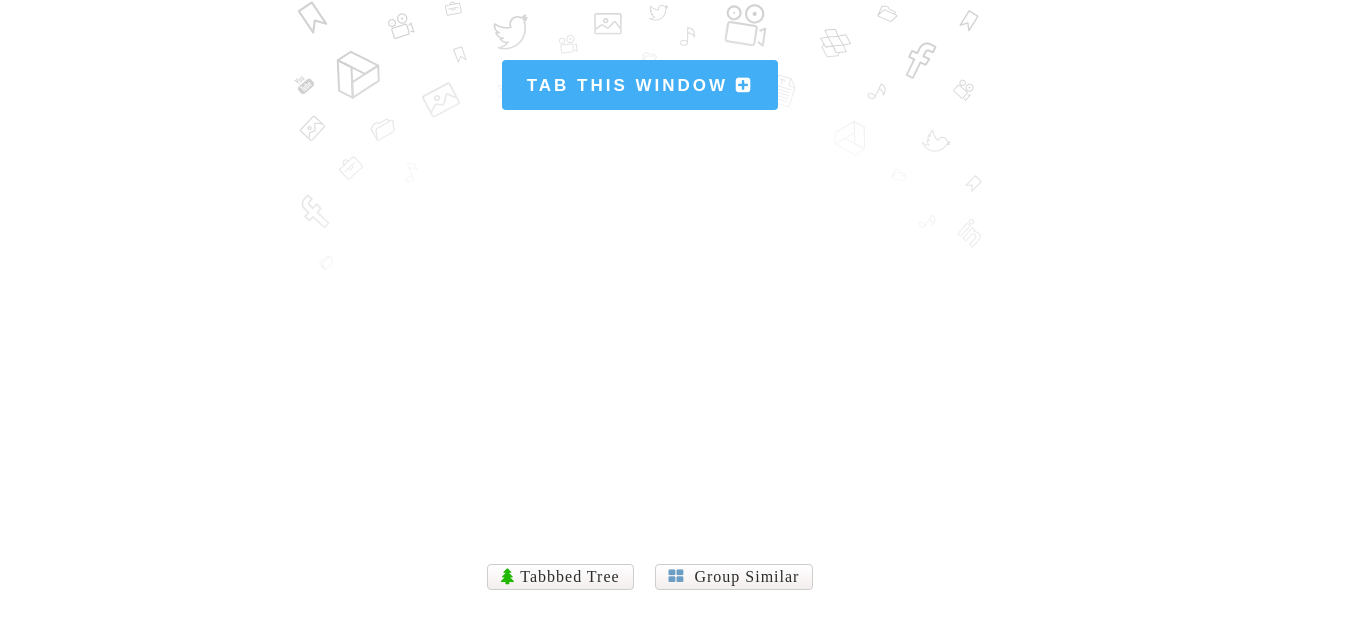
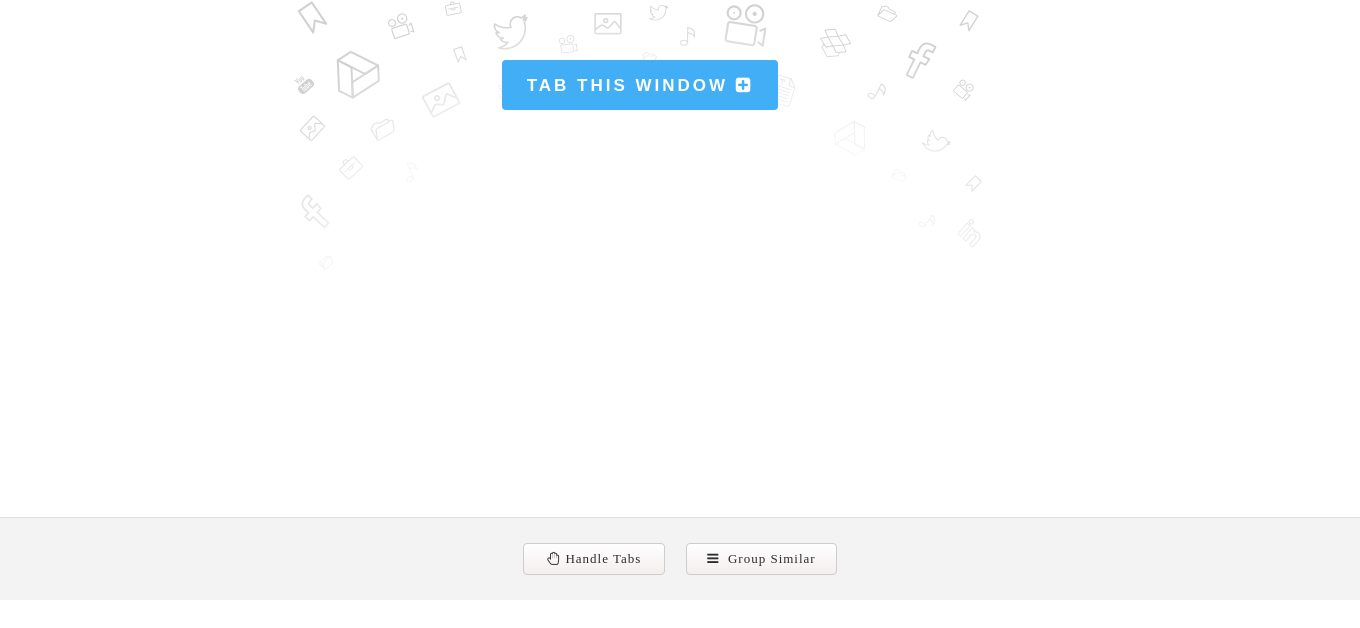
Before and after one commit to mukurpuri/tabbbed, a browser extension: page tabbbed.html in a window 1280 px wide. Shown: the whole page, 1360 px wide, since content can reach past the window. Drawn offline with Linux system fonts and the light colour scheme.

Commit message:
Adding footer panel

```diff
--- a/css/Style.scss
+++ b/css/Style.scss
@@ -489,16 +489,18 @@ body {
     position: absolute;
     bottom: 0px;
     width: 100%;
-    padding: 10px;
+    padding: 25px 40px;
     left: 0;
     right: 0;
     margin: 0 auto;
     text-align: center;
+    background: rgb(243, 243, 243);
+    border-top: 1px solid #dedede;
 
     .footer-btn {
             display: inline-block;
             margin-right: 17px;
-        padding: 3px 13px;
+            padding: 7px 20px;
             border-radius: 4px;
             letter-spacing: 1px;
             color: #2c2c2c;
@@ -510,6 +512,7 @@ body {
             text-align: center;
             cursor: pointer;
             transition: all 0.2s;
+            font-size: 13px;
 
         &:hover {
             background-image: none;
@@ -519,18 +522,6 @@ body {
         &:last-child {
             margin-right: 0px;
         }
-    }
-    .fa-tree {
-        color: #20b700;
-    }
-    .fa-bar-chart {
-        color: #ff507c;
-    }
-    .fa-star {
-        color: #f2ba00;
-    }
-    .fa-th-large {
-        color: #6c9dc3;
     }
 }
 .tree-container {
--- a/tabbbed.html
+++ b/tabbbed.html
@@ -19,10 +19,10 @@
 		<div class="tab-container"></div>
 		<div class="footer">
 			<a class="footer-btn tab-tree">
-				<i class="fa fa-tree"></i>&nbsp;Tabbbed Tree
+				<i class="fa fa-hand-paper-o"></i>&nbsp;Handle Tabs
 			</a>
 			<a class="footer-btn tab-super" id="group-similar">
-				<i class="fa fa-th-large"></i>&nbsp; Group Similar
+				<i class="fa fa-navicon"></i>&nbsp; Group Similar
 			</a>
 		</div>
 	</div>
@@ -59,7 +59,7 @@
 	<div  id="tab-tree-creator" class="modal-bg">
 		<div class="modal modal-lg">
 			<div class="modal-header">
-				Tabbbed Tree
+				Tabs Handler
 			</div>
 			<span title="Close" class="modal-close fa fa-times-circle"></span>
 			<div class="modal-body">
```
Also changed, not shown: css/Style.css, manifest.json, 1 other file. Lines whose indentation alone changed are shown as unchanged.
